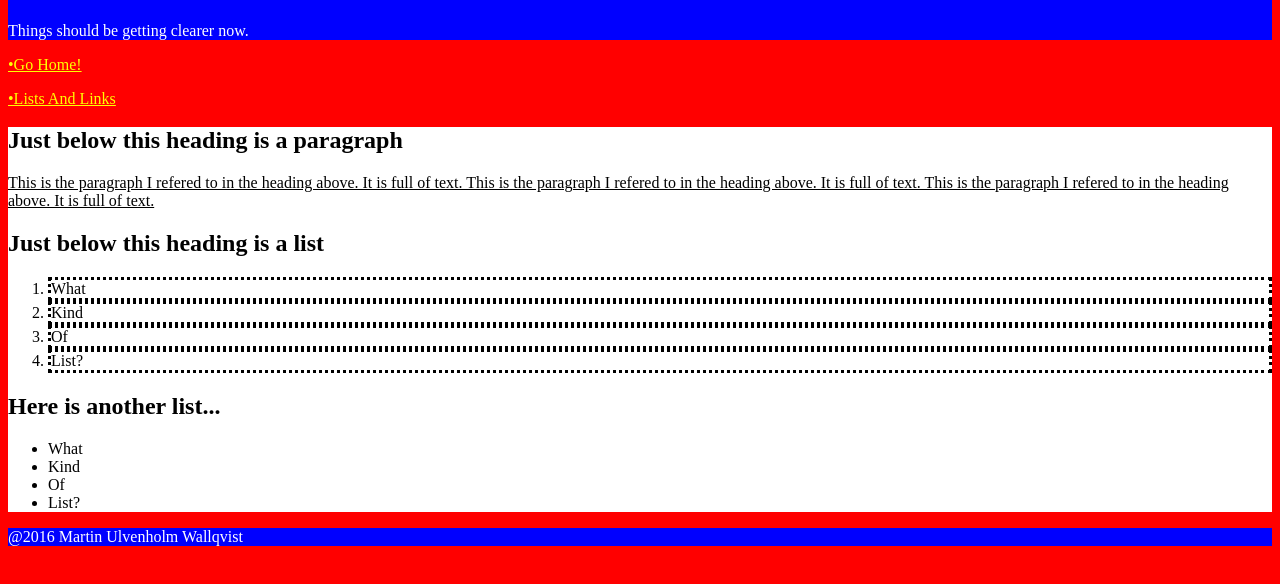
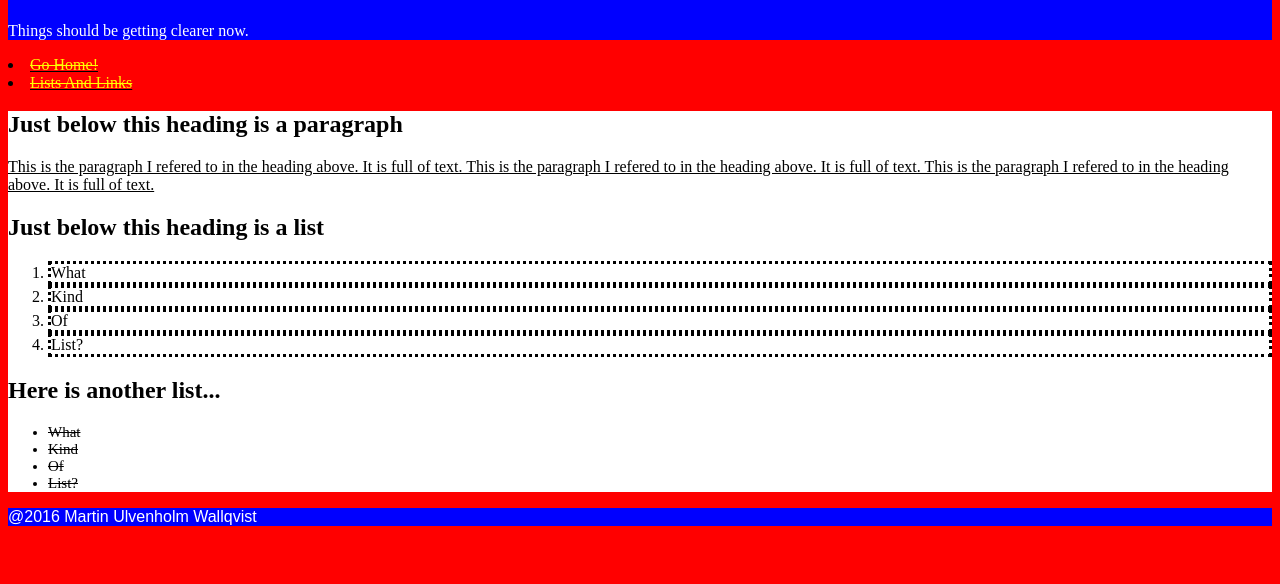
Before and after one commit to martin2708-cmis/martin2708-cmis-wd, a plain HTML site: page realquiz.html in a window 1280 px wide. Shown: the part 84-668 px from the top of the page. Drawn offline with Linux system fonts and the light colour scheme.

Commit message:
got almost all

```diff
--- a/realquiz.css
+++ b/realquiz.css
@@ -20,11 +20,13 @@ ol li {
 }
 
 footer {
+	font-family: Arial, 'Helvetica Neue', Helvetica, sans-serif;
 	background-color:blue;
 	color:white;
 }
-nav {
+nav a {
 	color:yellow;
+	text-decoration: line-through;
 }
 h1 {
 	font-family: Impact, Haettenschweiler, 'Franklin Gothic Bold', Charcoal, 'Helvetica Inserat', 'Bitstream Vera Sans Bold', 'Arial Black', 'sans serif';
@@ -33,3 +35,6 @@ h1 {
 	font-variant: normal;
 	font-weight: 400;
 }
+ul li {
+	font-size:15px;
+	text-decoration: line-through;
--- a/realquiz.html
+++ b/realquiz.html
@@ -17,8 +17,8 @@
 		</p>
 	</header>
 	<nav>
-		<p><u>•Go Home!</u></p>
-		<p><u>•Lists And Links</u></p>
+		<li><u><a href="http://localhost:8000/">Go Home!</a></u></li>
+		<li><u><a href="http://localhost:8000/listsandlinks.html">Lists And Links</a></u></li>
 	</nav>
 	<main>
 		<h2>
```
